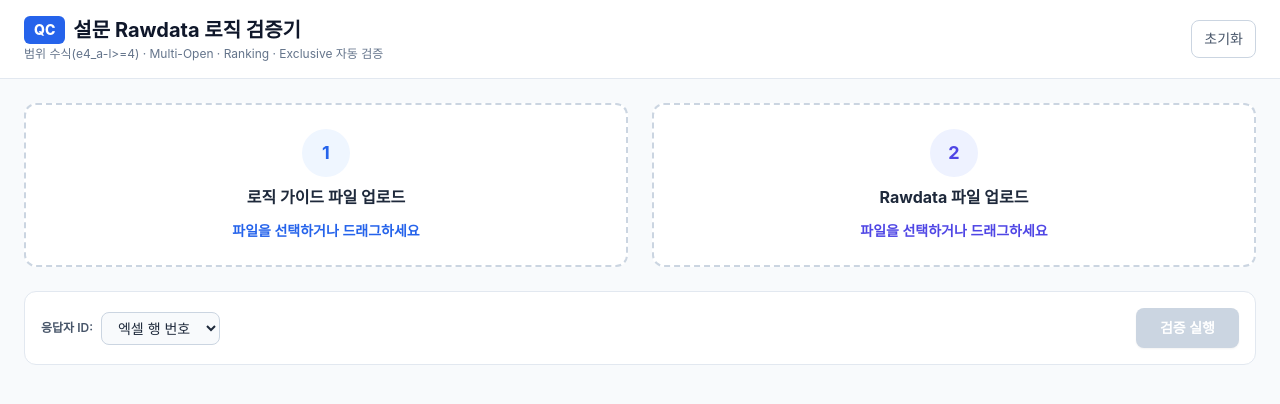
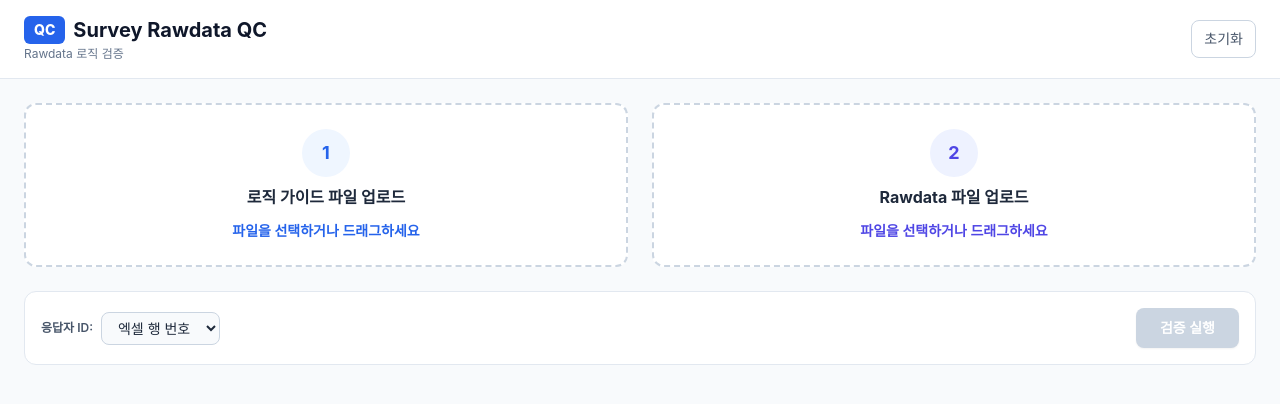
Before and after one commit to MN-KING-ANT/DataQC, a plain HTML site: page index.html in a window 1280 px wide. Drawn offline with nearby package versions, Linux system fonts and the light colour scheme.

Commit message:
Update index.html

```diff
--- a/index.html
+++ b/index.html
@@ -14,9 +14,9 @@
       <div>
         <h1 class="text-xl font-bold text-slate-900 flex items-center gap-2">
           <span class="bg-blue-600 text-white px-2.5 py-1 rounded-md text-sm font-extrabold">QC</span>
-          설문 Rawdata 로직 검증기
+          Survey Rawdata QC
         </h1>
-        <p class="text-xs text-slate-500 mt-0.5">범위 수식(e4_a-l>=4) · Multi-Open · Ranking · Exclusive 자동 검증</p>
+        <p class="text-xs text-slate-500 mt-0.5">Rawdata 로직 검증</p>
       </div>
       <div class="flex items-center gap-3">
         <button id="btnDownloadReport" onclick="exportErrorReport()" class="hidden bg-emerald-600 hover:bg-emerald-700 text-white text-sm font-medium px-4 py-2 rounded-lg shadow-sm transition">오류 리포트 다운로드 (.xlsx)</button>
```
